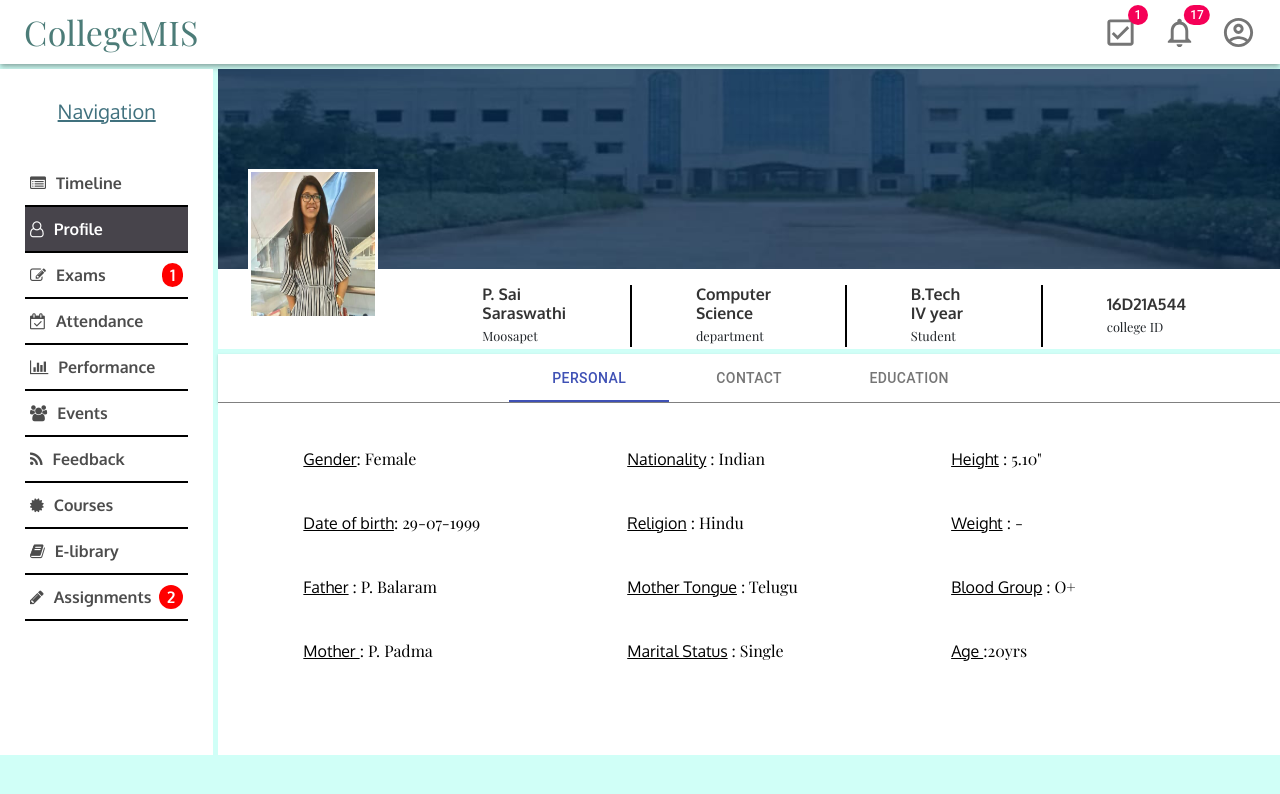
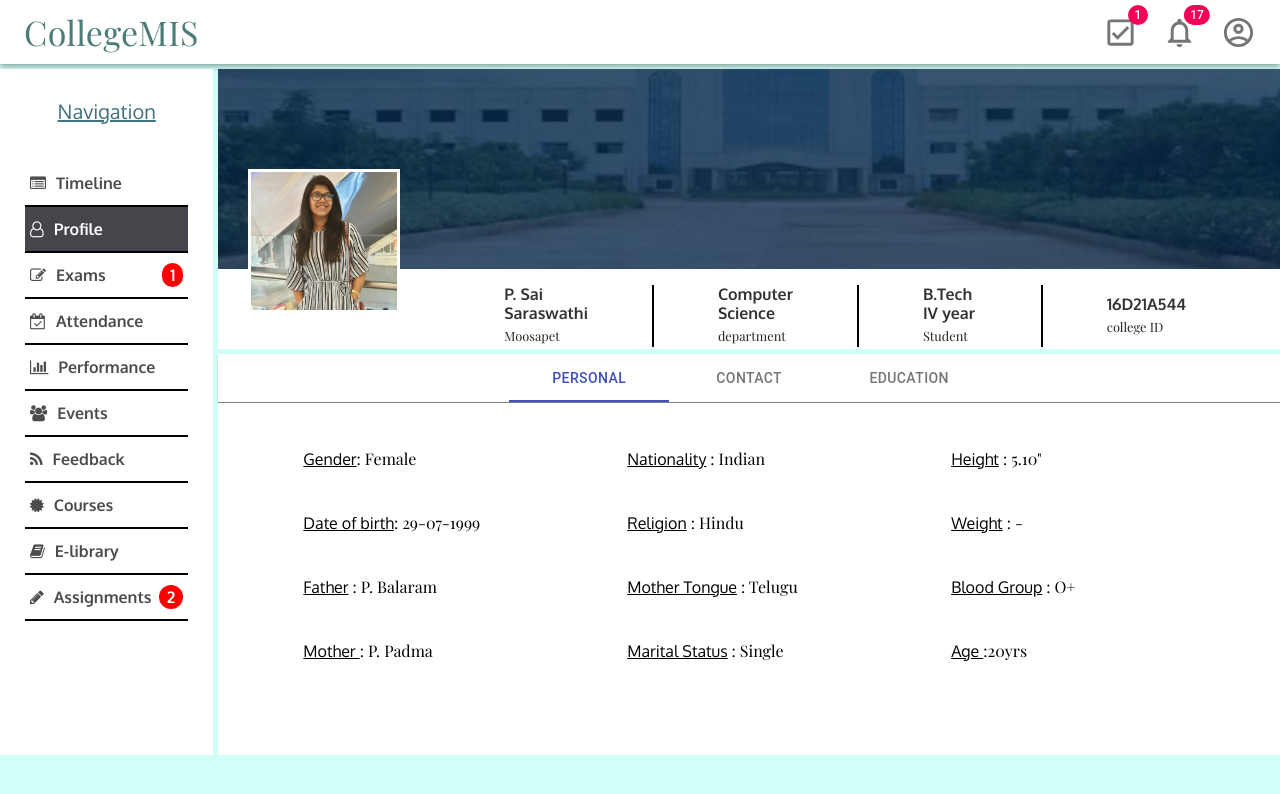
Before and after one commit to Nag112/collegeMIS, a React (Create React App) app: page /profile in a window 1280 px wide. Shown: the top 794 px of the page. Built offline with nearby package versions, Linux system fonts and the light colour scheme; a web font is replaced by a local one.

Commit message:
image look fix

```diff
--- a/src/components/wallpaper/style.css
+++ b/src/components/wallpaper/style.css
@@ -21,8 +21,8 @@
 
 .wallpaper .text img
 {
-  width:130px;
-  height:150px;
+  width:153.6px;
+  height:144px;
   position: relative;
   bottom:100px;
   background-color: white;
```
